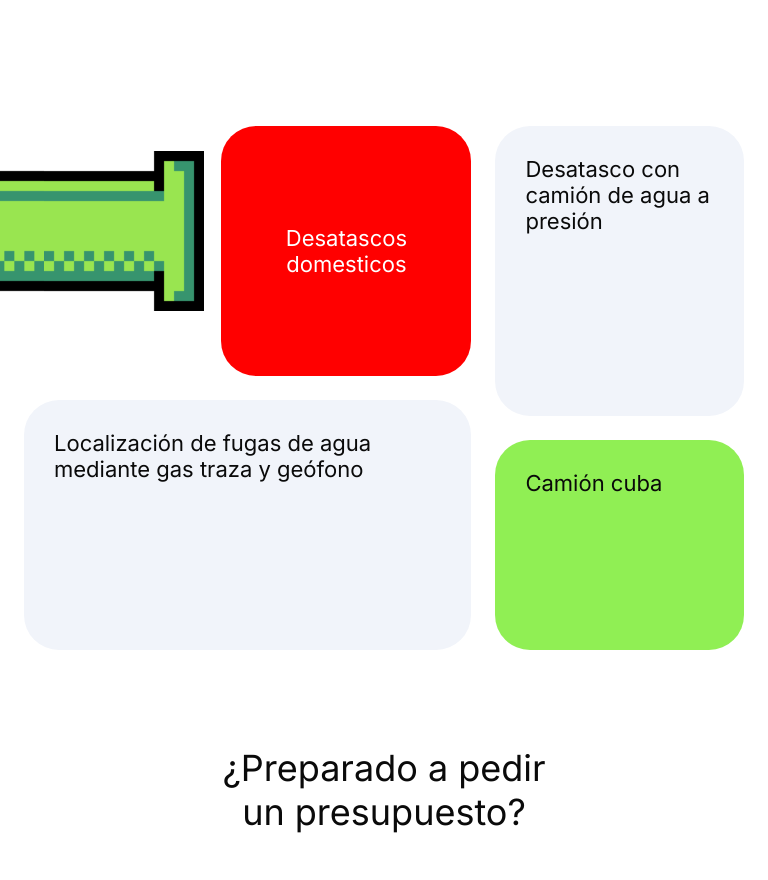
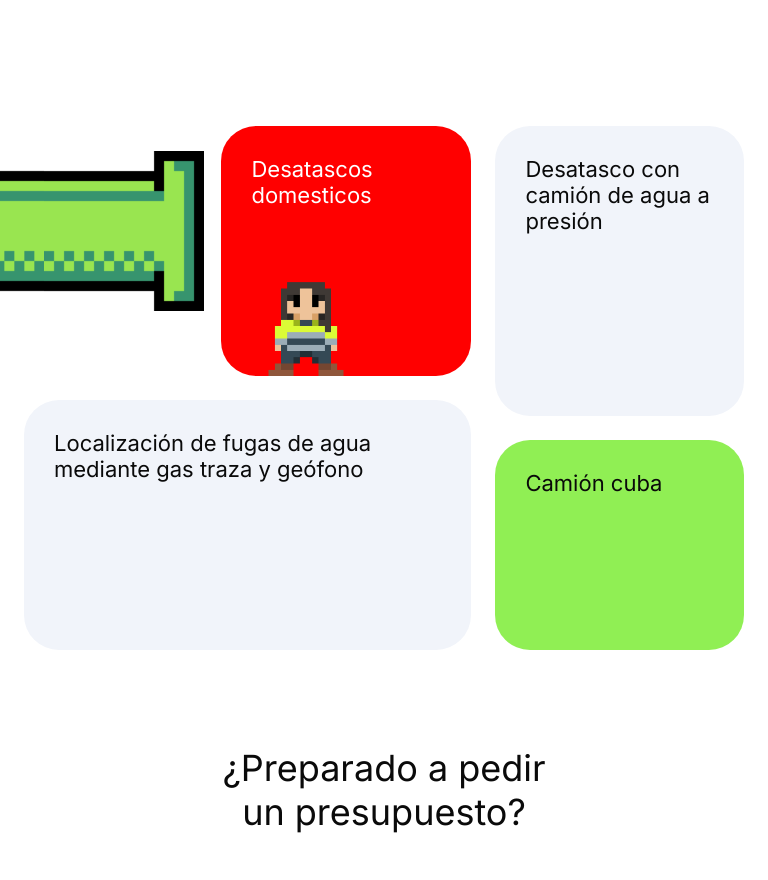
Before and after one commit to Gofkius/ardesatascos, a React (Vite) app: page / in a window 768 px wide. Shown: the part 1040-1920 px from the top of the page. Built offline with nearby package versions, Linux system fonts and the light colour scheme; a web font is replaced by a local one.

Commit message:
Added PJ2 and adjusted the CSS and Review cards interaction

```diff
--- a/src/components/Reviews.tsx
+++ b/src/components/Reviews.tsx
@@ -14,7 +14,7 @@ const Reviews = () => {
 
   return (
     <div className='reviews-container'>
-        <Marquee repeat={6} className="reviews-marquee">
+        <Marquee pauseOnHover repeat={6} className="reviews-marquee">
             {reviews.map((item, idx) => (
                 <ReviewCard key={idx} stars={item.stars} review={item.review} by={item.by} />
             ))}
--- a/src/components/Services.tsx
+++ b/src/components/Services.tsx
@@ -13,6 +13,7 @@ const Services = () => {
                 <TextAnimate animation="fadeIn" by="word" className="text">
                     Desatascos domesticos
                 </TextAnimate>
+                <img className='pj2' src="/src/assets/pj2.png" alt="PJ2" />
             </div>
             <div className='light-big'>
                 <TextAnimate animation="fadeIn" by="word" className="text">
--- a/src/styles/Services.css
+++ b/src/styles/Services.css
@@ -50,12 +50,13 @@
             width: 250px;
             margin-left: auto;
             display: flex;
-            align-items: center;
-            justify-content: center;
-            text-align: center;
+            position: relative;
 
-            .text {
-                text-align: center;
+            .pj2{
+                position: absolute;
+                top: 250px;
+                left: 35px;
+                height: 100px;
             }
         }
 
@@ -128,13 +129,14 @@
                 background-color: red;
                 color: white;
                 display: flex;
-                justify-content: center;
-                align-items: center;
-                text-align: center;
                 margin-left: auto;
+                position: relative;
 
-                .text {
-                    text-align: center;
+                .pj2{
+                    position: absolute;
+                    top: 150px;
+                    left: 35px;
+                    height: 100px;
                 }
             }
 
@@ -213,7 +215,14 @@
             .red-box {
                 height: auto;
                 min-height: 150px;
-                margin-left: unset;
+                margin-left: 0;
+
+                .pj2{
+                    position: absolute;
+                    top: 94px;
+                    left: 35px;
+                    height: 56px;
+                }
             }
 
             .light-big {
```
Also changed, not shown: src/assets/pj1.png, src/assets/pj2.png (added).
